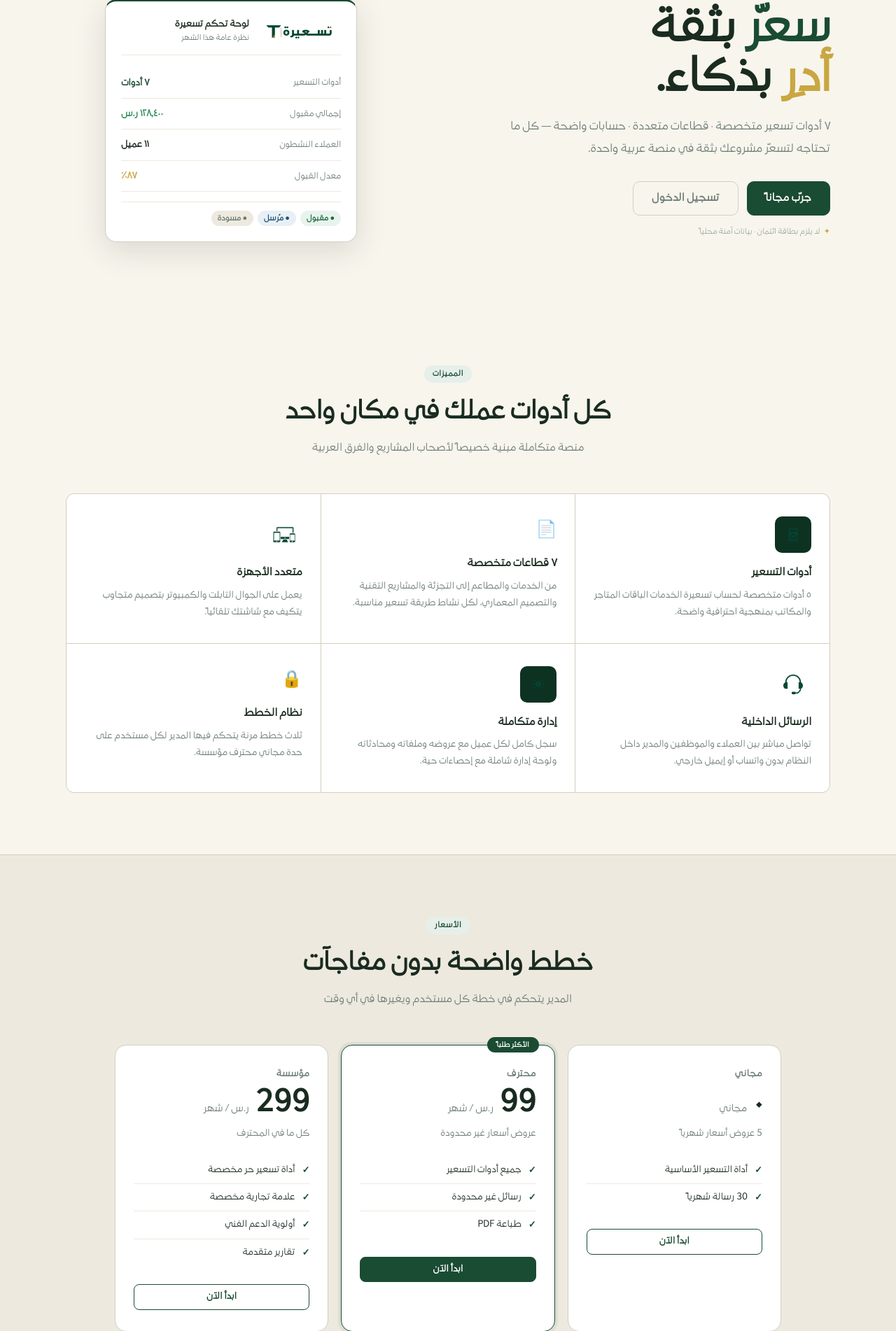
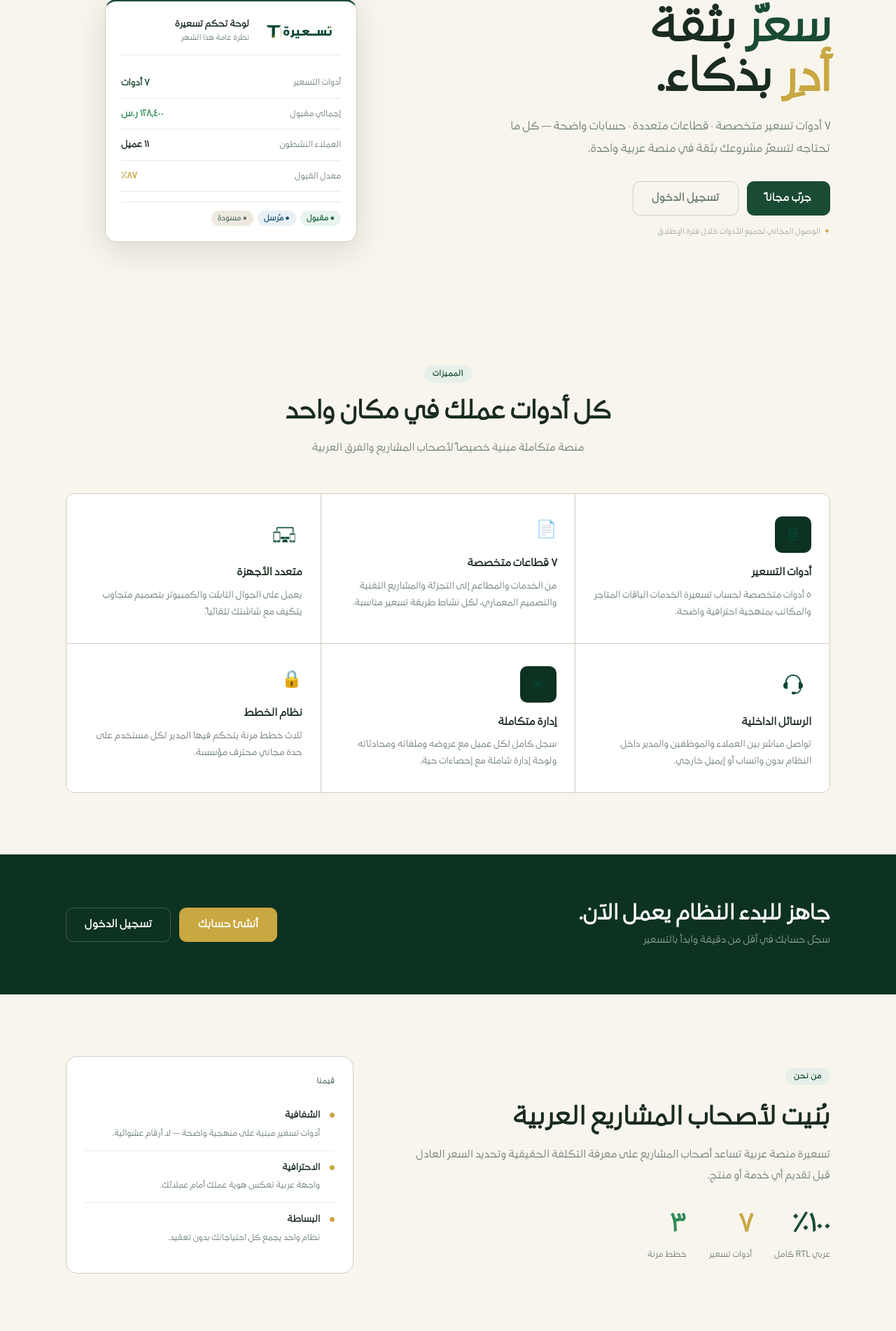
Before and after one commit to Darsh20009/tas3eerah, a PHP site: page /pages/landing.php in a window 1280 px wide. Shown: the part 165-2067 px from the top of the page at 70% size. Run offline with PHP 8.4, Linux system fonts and the light colour scheme.

Commit message:
Update application configuration and UI pages
Replit-Commit-Author: Agent

```diff
--- a/config.php
+++ b/config.php
@@ -9,17 +9,19 @@ define('DB_PATH',     __DIR__ . '/database/tas3eerah.db');
 
 define('APP_LOGO', '/assets/brand-logo-transparent.png');
 define('SESSION_LIFETIME', 60 * 60 * 24 * 30);
+// Temporary launch mode: all pricing tools are open while the platform is being validated.
+define('OPEN_ACCESS_MODE', true);
 
 define('PLANS', [
     'free' => [
         'name_ar'     => 'مجاني',
         'name_en'     => 'Free',
         'price'       => 0,
-        'max_quotes'  => 5,
-        'max_msgs'    => 30,
-        'tools'       => ['calc_basic'],
+        'max_quotes'  => -1,
+        'max_msgs'    => -1,
+        'tools'       => ['all'],
         'badge'       => '#7890a6',
-        'features_ar' => ['5 عروض أسعار شهرياً', 'أداة التسعير الأساسية', '30 رسالة شهرياً'],
+        'features_ar' => ['الوصول إلى جميع أدوات التسعير', 'جميع الحاسبات متاحة مجاناً', 'خلال فترة الإطلاق'],
     ],
     'pro' => [
         'name_ar'     => 'محترف',
--- a/pages/landing.php
+++ b/pages/landing.php
@@ -101,7 +101,7 @@ if ($user) { header('Location: /dashboard'); exit; }
       </div>
       <p class="hero-note">
         <span>✦</span>
-        <span data-ar="لا يلزم بطاقة ائتمان · بيانات آمنة محلياً" data-en="No credit card required · Data stored securely">لا يلزم بطاقة ائتمان · بيانات آمنة محلياً</span>
+         <span data-ar="الوصول المجاني لجميع الأدوات خلال فترة الإطلاق" data-en="Free access to all tools during launch">الوصول المجاني لجميع الأدوات خلال فترة الإطلاق</span>
       </p>
     </div>
 
@@ -191,7 +191,7 @@ if ($user) { header('Location: /dashboard'); exit; }
 </section>
 
 <!-- ═══ الأسعار ═══ -->
-<div class="pricing-section">
+<?php if (!OPEN_ACCESS_MODE): ?><div class="pricing-section">
 <section id="pricing" class="pricing">
   <div class="section-head">
     <div class="eyebrow" data-ar="الأسعار" data-en="Pricing">الأسعار</div>
@@ -222,7 +222,7 @@ if ($user) { header('Location: /dashboard'); exit; }
     <?php endforeach; ?>
   </div>
 </section>
-</div>
+</div><?php endif; ?>
 
 <!-- ═══ CTA ═══ -->
 <div class="trust-strip">
```
Also changed, not shown: pages/dashboard.php (+4 -4 lines), replit.md (+4 -0 lines), database/tas3eerah.db.
